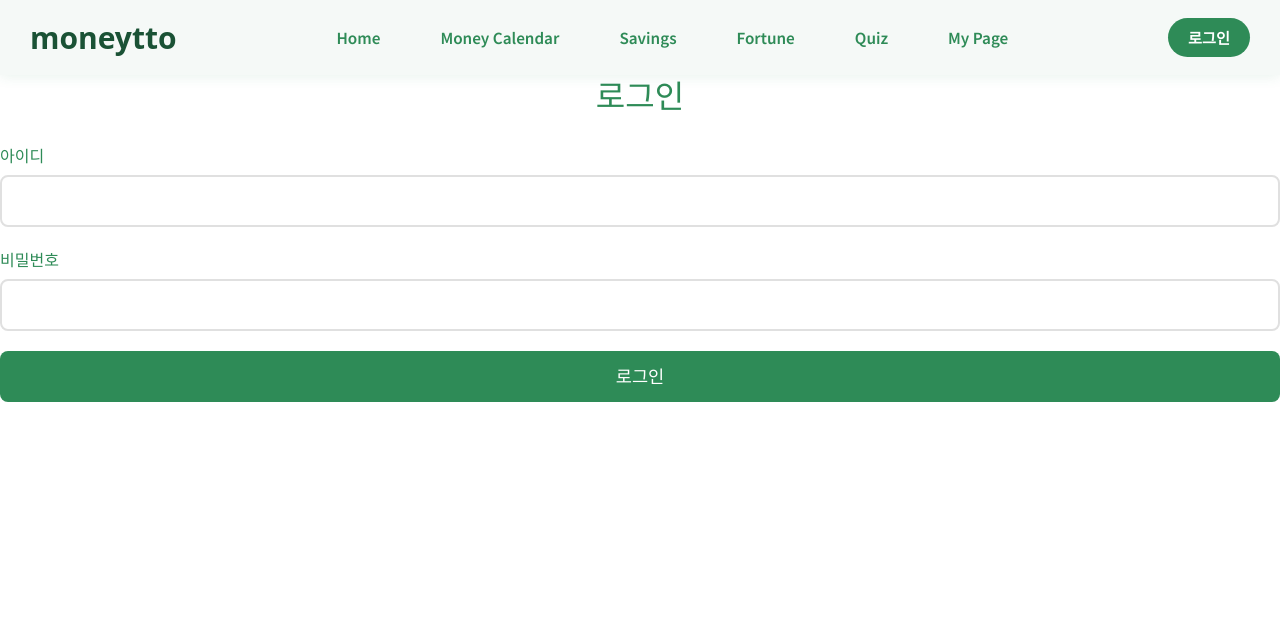
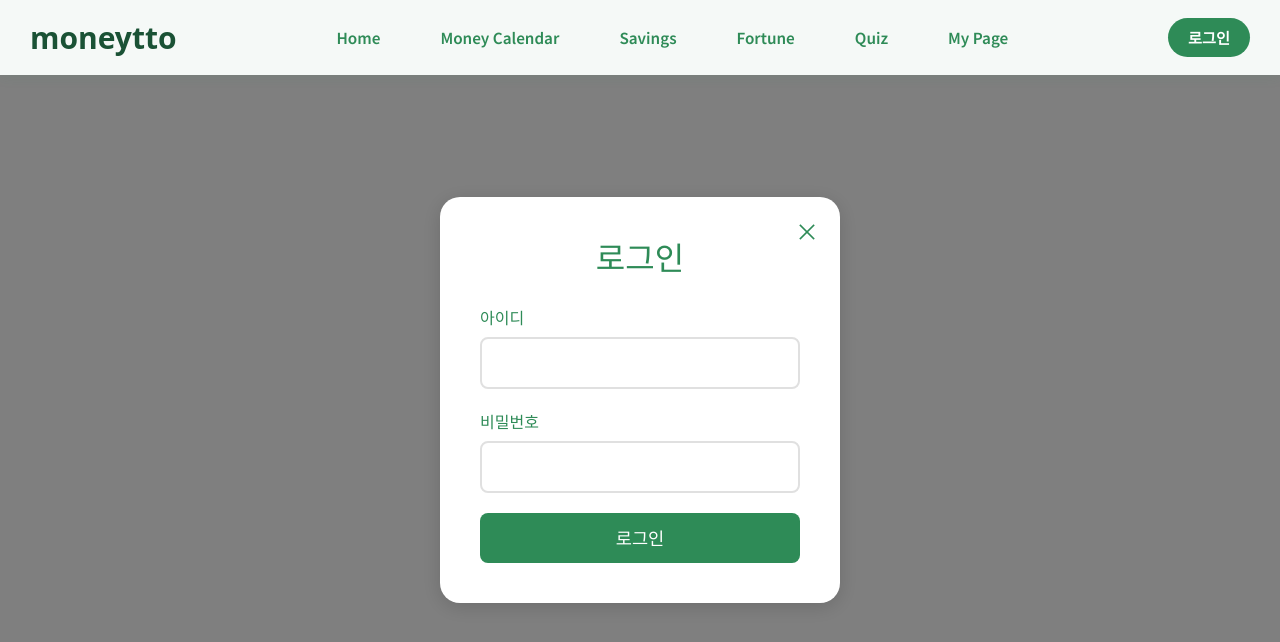
Before and after one commit to xongeeuse/finpjt, a Vue app in the folder final-pjt-front/: page /login in a window 1280 px wide. Shown: the top 642 px of the page. Built offline with nearby package versions, Linux system fonts and the light colour scheme; a web font is replaced by a local one; what vue3-apexcharts would draw is missing.

Commit message:
Fix: 비로그인시 모달창 뜨도록 수정

```diff
--- a/final-pjt-front/src/App.vue
+++ b/final-pjt-front/src/App.vue
@@ -40,7 +40,7 @@
 
   <RouterView />
 
-  <div v-if="isLoginModalOpen" class="modal-overlay" @click="toggleLoginModal">
+  <div v-if="accountStore.isLoginModalOpen" class="modal-overlay" @click="toggleLoginModal">
     <div class="modal-content" @click.stop>
       <button class="close-icon" @click="toggleLoginModal">×</button>
       <Login @closeModal="toggleLoginModal" />
@@ -65,8 +65,11 @@ const isLoginModalOpen = ref(false);
 
 // 로그인 모달 열기/닫기 함수
 const toggleLoginModal = () => {
-  isLoginModalOpen.value = !isLoginModalOpen.value; // 모달 상태 토글
+  accountStore.setLoginModalOpen(!accountStore.isLoginModalOpen) // 모달 상태 토글
 };
+// const toggleLoginModal = () => {
+//   isLoginModalOpen.value = !isLoginModalOpen.value; // 모달 상태 토글
+// };
 
 const logOut = () => {
   accountStore.logOut(); // Pinia 스토어의 logOut 함수 호출
--- a/final-pjt-front/src/router/index.js
+++ b/final-pjt-front/src/router/index.js
@@ -134,17 +134,44 @@ const router = createRouter({
   routes,
 });
 
+// router.beforeEach((to, from, next) => {
+//   const accountStore = useAccountStore();
+
+//   if (to.matched.some((record) => record.meta.requiresAuth)) {
+//     if (!accountStore.isLogin) {
+//       next({ name: "Login", query: { redirect: to.fullPath } });
+//     } else {
+//       next();
+//     }
+//   } else {
+//     next();
+//   }
+// });
 router.beforeEach((to, from, next) => {
   const accountStore = useAccountStore();
+  const isLogin = accountStore.isLogin;
 
+  // 로그인 상태가 아닐 때 허용된 경로
+  const publicPages = ["SignupView", "MainView"];
+
+  if (!isLogin) {
+    // 로그인 상태가 아니고, 접근하려는 페이지가 공개 페이지가 아닌 경우
+    if (!publicPages.includes(to.name)) {
+      accountStore.setLoginModalOpen(true); // 로그인 모달 열기
+      accountStore.redirectAfterLogin = to.fullPath; // 로그인 후 리다이렉트할 경로 저장
+      return;
+    }
+  }
+
+  // 인증이 필요한 페이지 접근 시 로그인 상태 확인
   if (to.matched.some((record) => record.meta.requiresAuth)) {
-    if (!accountStore.isLogin) {
-      next({ name: "Login", query: { redirect: to.fullPath } });
+    if (!isLogin) {
+      next({ name: "Login", query: { redirect: to.fullPath } }); // 로그인 페이지로 리다이렉트
     } else {
-      next();
+      next(); // 로그인 상태라면 이동 허용
     }
   } else {
-    next();
+    next(); // 인증이 필요 없는 페이지는 그대로 이동
   }
 });
 export default router;
--- a/final-pjt-front/src/stores/accountStore.js
+++ b/final-pjt-front/src/stores/accountStore.js
@@ -11,6 +11,9 @@ export const useAccountStore = defineStore("accountStore", () => {
   const user = ref(null);
 
   const isLogin = computed(() => token.value !== null);
+
+  const isLoginModalOpen = ref(false)
+  const redirectAfterLogin = ref(null)
 
   const signup = async function (payload) {
     try {
@@ -39,6 +42,15 @@ export const useAccountStore = defineStore("accountStore", () => {
       localStorage.setItem("token", token.value);
       localStorage.setItem("user", JSON.stringify(user.value));
       console.log("로그인 성공");
+      isLoginModalOpen.value = false;
+
+      if (redirectAfterLogin.value) {
+        router.push(redirectAfterLogin.value);
+        redirectAfterLogin.value = null; // 리다이렉트 후 초기화
+      } else {
+        router.push({ name: "MainView" }); // 기본적으로 MainView로 이동
+      }
+
     } catch (error) {
       console.error("로그인 실패:", error.response?.data || error.message);
     }
@@ -142,6 +154,10 @@ export const useAccountStore = defineStore("accountStore", () => {
     }
   };
 
+  const setLoginModalOpen = (status) => {
+    isLoginModalOpen.value = status
+  }
+
   // 스토어 초기화 시 로그인 상태 확인
   checkLoginStatus();
 
@@ -157,5 +173,7 @@ export const useAccountStore = defineStore("accountStore", () => {
     deleteAccount,
     fetchUserProfile,
     deductPoints,
+    isLoginModalOpen,
+    setLoginModalOpen
   };
 });
```
